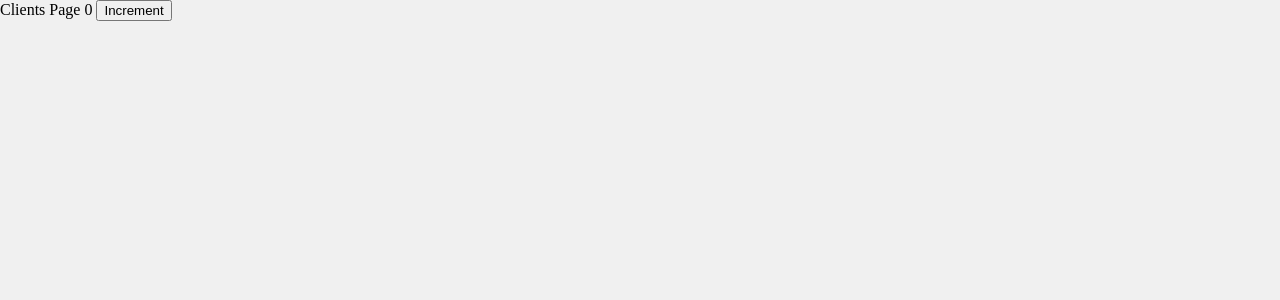
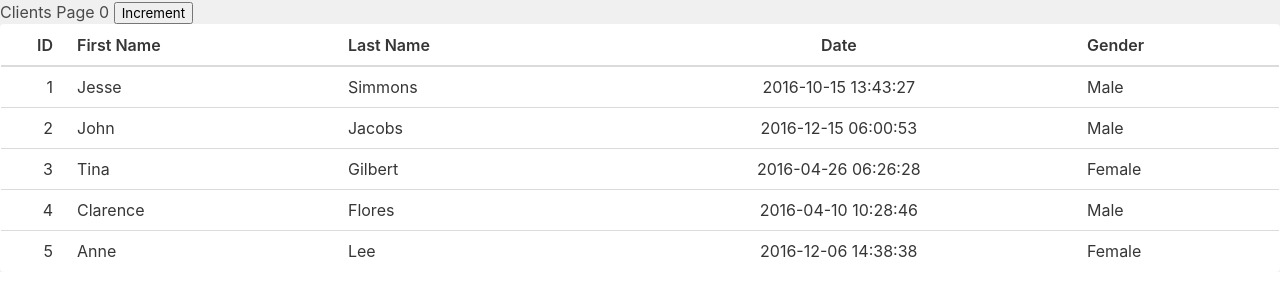
Before and after one commit to swensson/vue-example, a Vue app in the folder client/: page / in a window 1280 px wide. Shown: the top 300 px of the page. Built offline with nearby package versions, Linux system fonts and the light colour scheme.

Commit message:
Include buefy ui kit

```diff
--- a/client/package.json
+++ b/client/package.json
@@ -20,6 +20,7 @@
     "webpack-dev-server": "^3.11.0"
   },
   "dependencies": {
+    "buefy": "^0.8.20",
     "css-loader": "^3.6.0",
     "dotenv": "^8.2.0",
     "style-loader": "^1.2.1",
--- /dev/null
+++ b/client/src/components/molecules/ClientsTable.vue
@@ -0,0 +1,44 @@
+<template>
+    <b-table :data="data" :columns="columns"></b-table>
+</template>
+
+<script>
+  export default {
+    data() {
+      return {
+        data: [
+          { 'id': 1, 'first_name': 'Jesse', 'last_name': 'Simmons', 'date': '2016-10-15 13:43:27', 'gender': 'Male' },
+          { 'id': 2, 'first_name': 'John', 'last_name': 'Jacobs', 'date': '2016-12-15 06:00:53', 'gender': 'Male' },
+          { 'id': 3, 'first_name': 'Tina', 'last_name': 'Gilbert', 'date': '2016-04-26 06:26:28', 'gender': 'Female' },
+          { 'id': 4, 'first_name': 'Clarence', 'last_name': 'Flores', 'date': '2016-04-10 10:28:46', 'gender': 'Male' },
+          { 'id': 5, 'first_name': 'Anne', 'last_name': 'Lee', 'date': '2016-12-06 14:38:38', 'gender': 'Female' }
+        ],
+        columns: [
+          {
+            field: 'id',
+            label: 'ID',
+            width: '40',
+            numeric: true
+          },
+          {
+            field: 'first_name',
+            label: 'First Name',
+          },
+          {
+            field: 'last_name',
+            label: 'Last Name',
+          },
+          {
+            field: 'date',
+            label: 'Date',
+            centered: true
+          },
+          {
+            field: 'gender',
+            label: 'Gender',
+          }
+        ]
+      }
+    }
+  }
+</script>
--- a/client/src/components/pages/ClientsPage.vue
+++ b/client/src/components/pages/ClientsPage.vue
@@ -2,6 +2,7 @@
   <div>
     Clients Page {{value}}
     <button class="btn btn-primary" @click="increment()">Increment</button>
+    <clients-table></clients-table>
   </div>
 </template>
 
@@ -9,7 +10,10 @@
   import { mapActions, mapGetters } from 'vuex'
   import { INCREMENT_COUNTER, GET_COUNTER } from '@/store/modules/counter'
 
+  import ClientsTable from '@/components/molecules/ClientsTable'
+
   export default {
+    components: { ClientsTable },
     methods: {
       ...mapActions({
         increment: INCREMENT_COUNTER
--- a/client/src/index.js
+++ b/client/src/index.js
@@ -7,6 +7,10 @@ import store from './store'
 import App from './App'
 import ClientsPage from './components/pages/ClientsPage'
 
+import Buefy from 'buefy'
+import 'buefy/dist/buefy.css'
+
+Vue.use(Buefy)
 Vue.use(Vuex)
 Vue.use(VueRouter)
 
```
Also changed, not shown: 1 other file (tests, documents, lock files or other folders).
